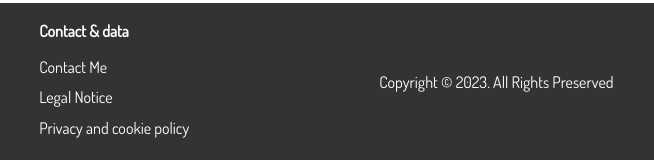
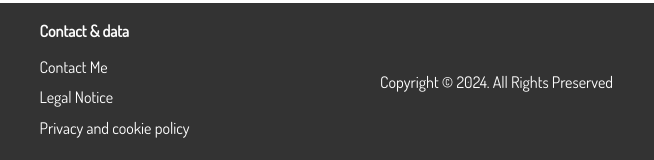
Before and after one commit to yaseen29/yaseen29.github.io, a website: page dist/about.html in a window 1280 px wide. Shown: the part 2170-2330 px from the top of the page, 278-932 px from the left. Drawn offline with Linux system fonts and the light colour scheme.

Commit message:
footer push

```diff
--- a/dist/about.html
+++ b/dist/about.html
@@ -209,7 +209,7 @@
         <a href="#"><li>Legal Notice</li></a>
         <a href="#"><li>Privacy and cookie policy</li></a>
       </ul>
-      <p>Copyright &copy; 2023. All Rights Preserved</p>
+      <p>Copyright &copy; 2024. All Rights Preserved</p>
       <div class="social">
         <a href="https://twitter.com/DesignYaseen" target="_blank"><i class="fab fa-twitter"></i></a>
         <a href="#"><i class="fab fa-instagram"></i></a>
```
Also changed, not shown: dist/contact.html (+1 -1 lines), dist/index.html (+1 -1 lines), dist/work.html (+1 -1 lines), dist/work_files/Codecast.html (+1 -1 lines), dist/work_files/Coupon.html (+1 -1 lines), dist/work_files/Netflix.html (+1 -1 lines), dist/work_files/Prime.html (+1 -1 lines), dist/work_files/jonak.html (+1 -1 lines), dist/work_files/photography.html (+1 -1 lines), dist/work_files/tabemono.html (+1 -1 lines).
